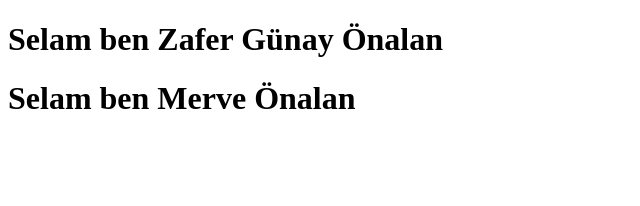
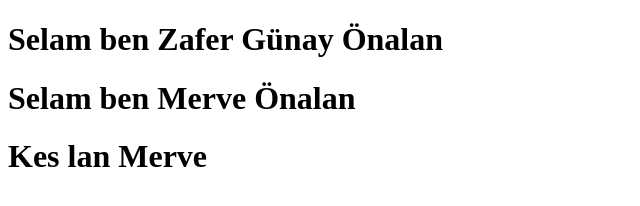
Before and after one commit to FrontendCalismalari/GetirClone, a plain HTML site: page index.html in a window 1280 px wide. Shown: the whole page, without its empty margins (0-640 px from the left). Drawn offline with Linux system fonts and the light colour scheme.

Commit message:
cevap verildi

```diff
--- a/index.html
+++ b/index.html
@@ -8,5 +8,6 @@
   <body>
     <h1>Selam ben Zafer Günay Önalan</h1>
     <h1>Selam ben Merve Önalan</h1>
+    <h1>Kes lan Merve</h1>
   </body>
 </html>
```
